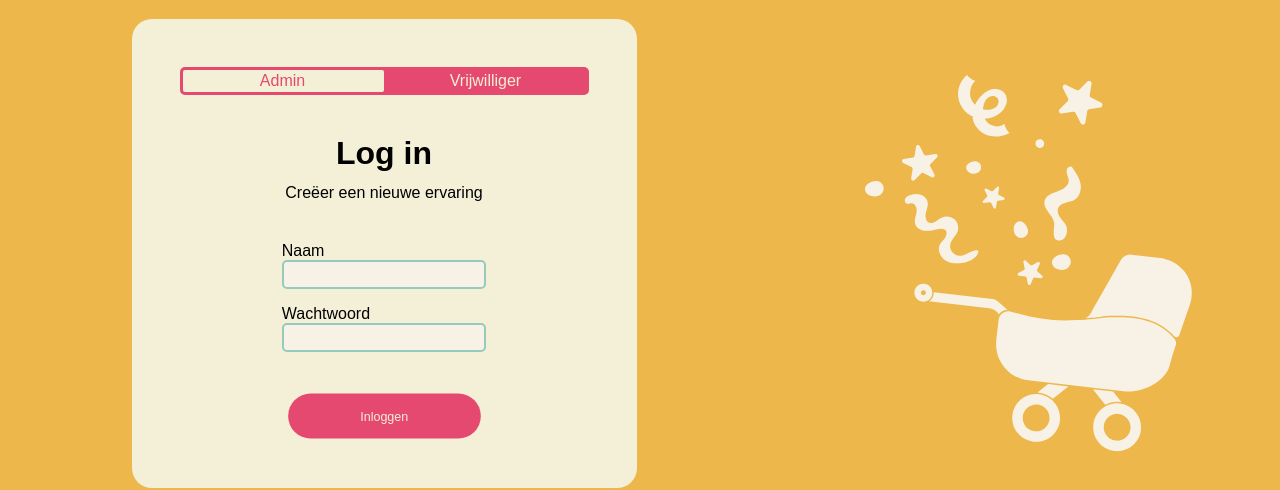
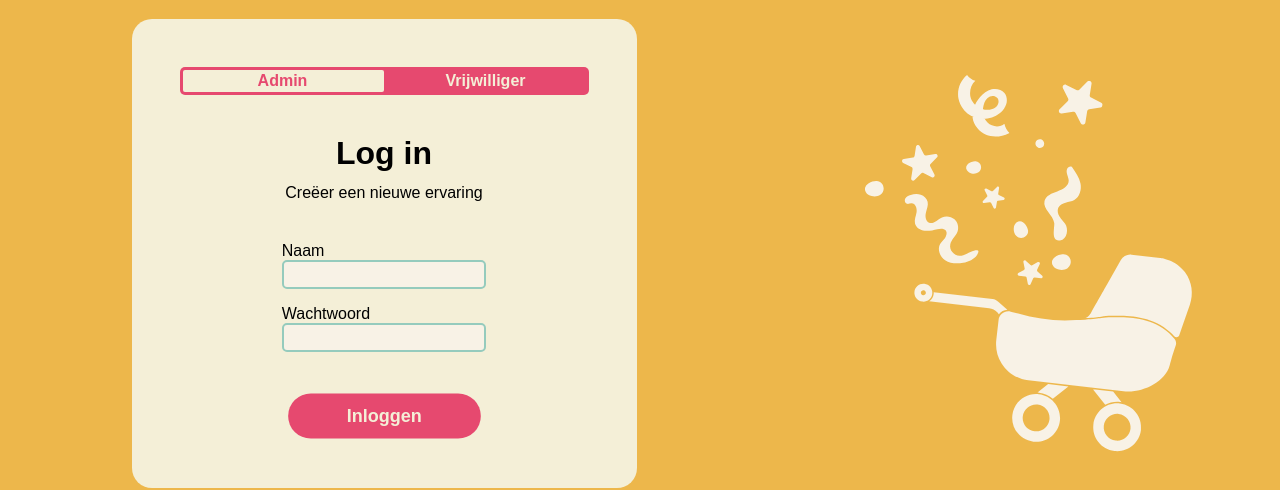
Before and after one commit to lolpowerluke/Arlette-Studio-Multi, a React (Vite) app in the folder Frontend/: page /login in a window 1280 px wide. Shown: the part 147-637 px from the top of the page. Built offline with nearby package versions, Linux system fonts and the light colour scheme; no server answers.

Commit message:
STYLE: update font weight

```diff
--- a/Frontend/src/components/SegmentedControl/style.module.css
+++ b/Frontend/src/components/SegmentedControl/style.module.css
@@ -33,6 +33,7 @@
   border: none;
   background: transparent;
   font: inherit;
+  font-weight: 700;
   color: var(--button-txt);
   cursor: pointer;
   transition: color 300ms cubic-bezier(0.4, 0, 0.2, 1);
--- a/Frontend/src/css/consts/colours.css
+++ b/Frontend/src/css/consts/colours.css
@@ -6,7 +6,7 @@
   --accent-yellow: #EDB74B;
   --cream: #F4EFD7;
 
-  /*     semantic renaming     */
+  /* semantic renaming */
   --bg-blue: var(--accent-greenblue);
   --bg-light: var(--cream);
   --bg-dark: var(--dark);
@@ -14,7 +14,7 @@
   --txt-light: var(--cream);
   --txt-dark: var(--dark);
 
-  /*  buttons  */
+  /* buttons */
   --button-bg: var(--accent-pink);
   --button-txt: var(--cream);
 
@@ -30,5 +30,5 @@
   --input-bg: var(--light);
   --input-border: var(--accent-greenblue);
 
-  /*    computed colours   */
+  /* computed colours */
 }
--- a/Frontend/src/pages/LoginPage/index.tsx
+++ b/Frontend/src/pages/LoginPage/index.tsx
@@ -1,4 +1,4 @@
-import { useState, type FormEvent } from "react";
+import { useState, type SyntheticEvent } from "react";
 import { Navigate } from "react-router-dom";
 import { useAuth } from "@/context/AuthContext";
 import SegmentedControl from "@/components/SegmentedControl";
@@ -14,7 +14,7 @@ export default function LoginPage() {
 
   if (user) return <Navigate to="/" replace />;
 
-  async function handleSubmit(e: FormEvent<HTMLFormElement>) {
+  async function handleSubmit(e: SyntheticEvent<HTMLFormElement>) {
     e.preventDefault();
     try {
       await login(email, password);
@@ -60,7 +60,7 @@ export default function LoginPage() {
             </div>
           }
         </div>
-        <button className={`btn ${s.centered}`} type="submit">Inloggen</button>
+        <button className={`btn ${s.loginBtn}`} type="submit">Inloggen</button>
         {error && <p>{error}</p>}
       </form>
       <div>
--- a/Frontend/src/pages/LoginPage/style.module.css
+++ b/Frontend/src/pages/LoginPage/style.module.css
@@ -39,9 +39,11 @@
   }
 }
 
-.centered {
+.loginBtn {
   width: 50%;
   margin: 0 auto;
+  font-weight: 600;
+  font-size: 1.2rem;
 }
 
 .fixedLogo {
```
